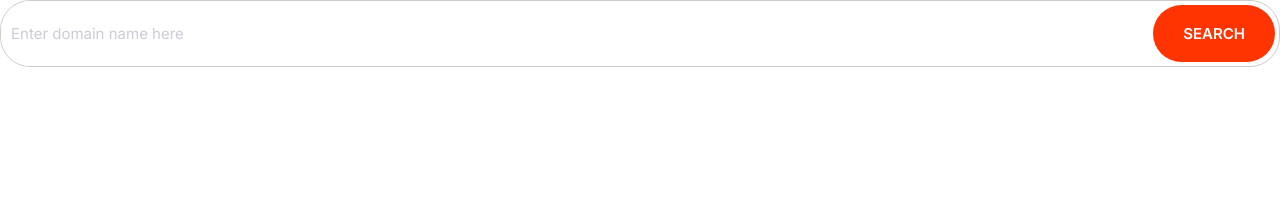
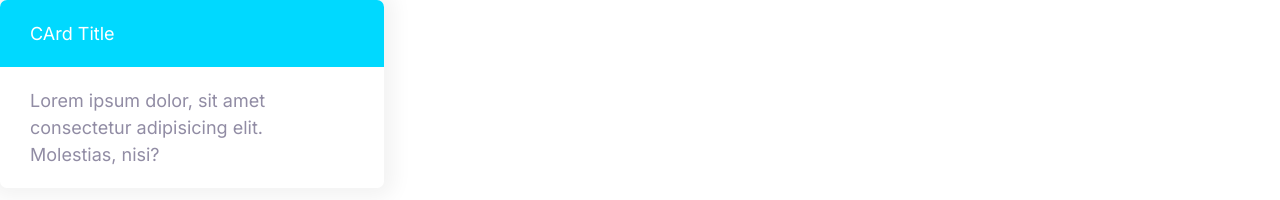
Before and after one commit to Onguko/TrialMoshify, a plain HTML site: page index.html in a window 1280 px wide. Drawn offline with Linux system fonts and the light colour scheme.

Commit message:
reusable card

```diff
--- a/css/styles.css
+++ b/css/styles.css
@@ -278,3 +278,24 @@ display: flex;
         font-size: 1.5rem;
     }
 }
+
+/* Cards */
+.card {
+    border-radius: 7px;
+    box-shadow: 0 0 20px 10px #f3f3f3;
+    overflow: hidden;
+}
+
+.card__header, .card__body {
+    padding: 2rem 3rem;
+}
+
+.card--primary .card__header {
+    background: var(--color-primary);
+    color: #fff;
+}
+
+.card--secondary .card__header {
+    background: var(--color-secondary);
+    color: #fff;
+}
--- a/index.html
+++ b/index.html
@@ -15,9 +15,14 @@
     <link rel="stylesheet" href="css/styles.css" />
   </head>
   <body>
-    <div class="input-group">
-      <input type="text" class="input" placeholder="Enter domain name here" />
-      <button class="btn btn--accent">Search</button>
+    <div style="width: 30%">
+      <div class="card card--secondary">
+        <header class="card__header">CArd Title</header>
+        <div class="card__body">
+          Lorem ipsum dolor, sit amet consectetur adipisicing elit. Molestias,
+          nisi?
+        </div>
+      </div>
     </div>
   </body>
 </html>
```
Also changed, not shown: components/card.html (added, +8 -0 lines).
